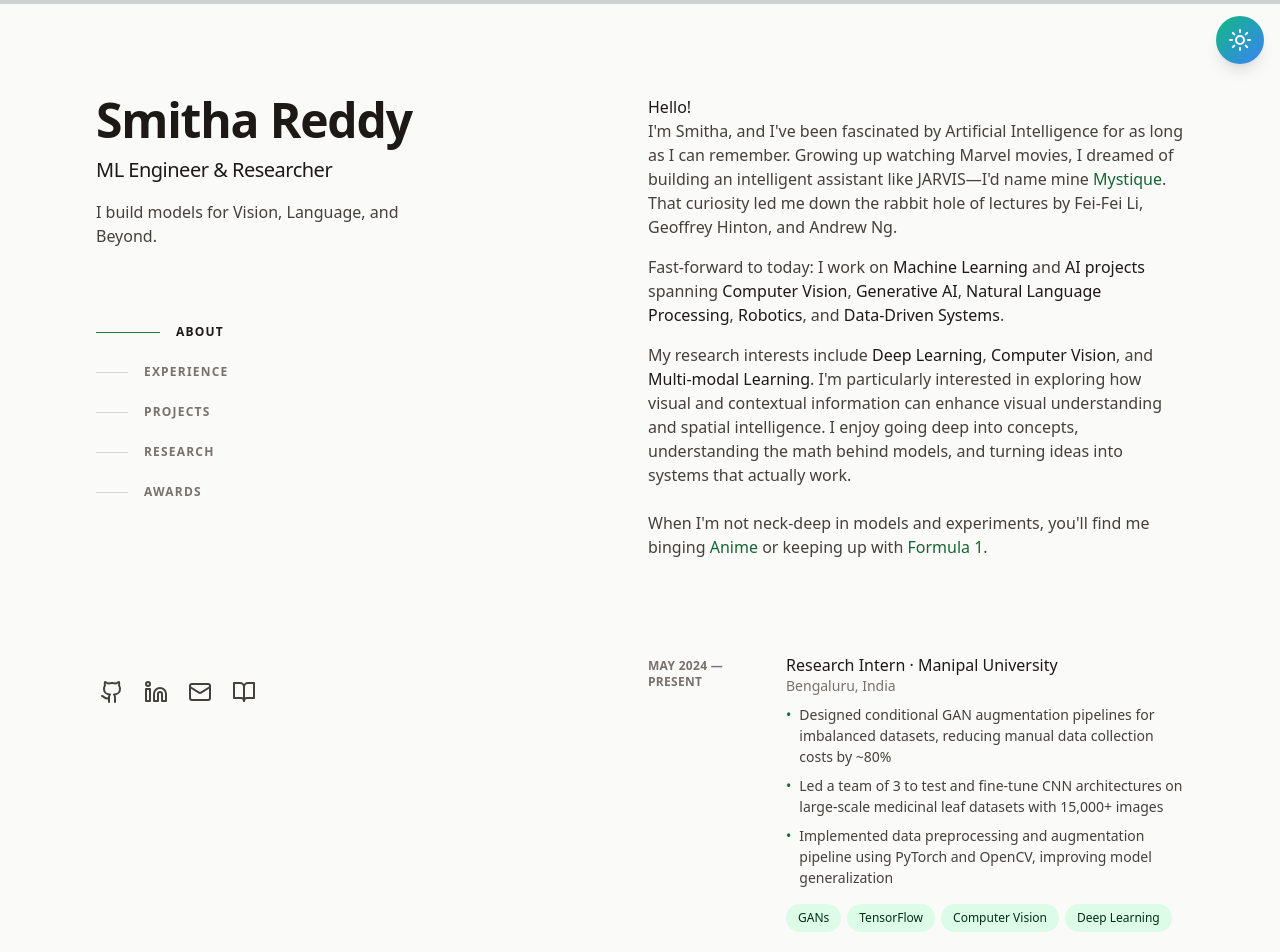
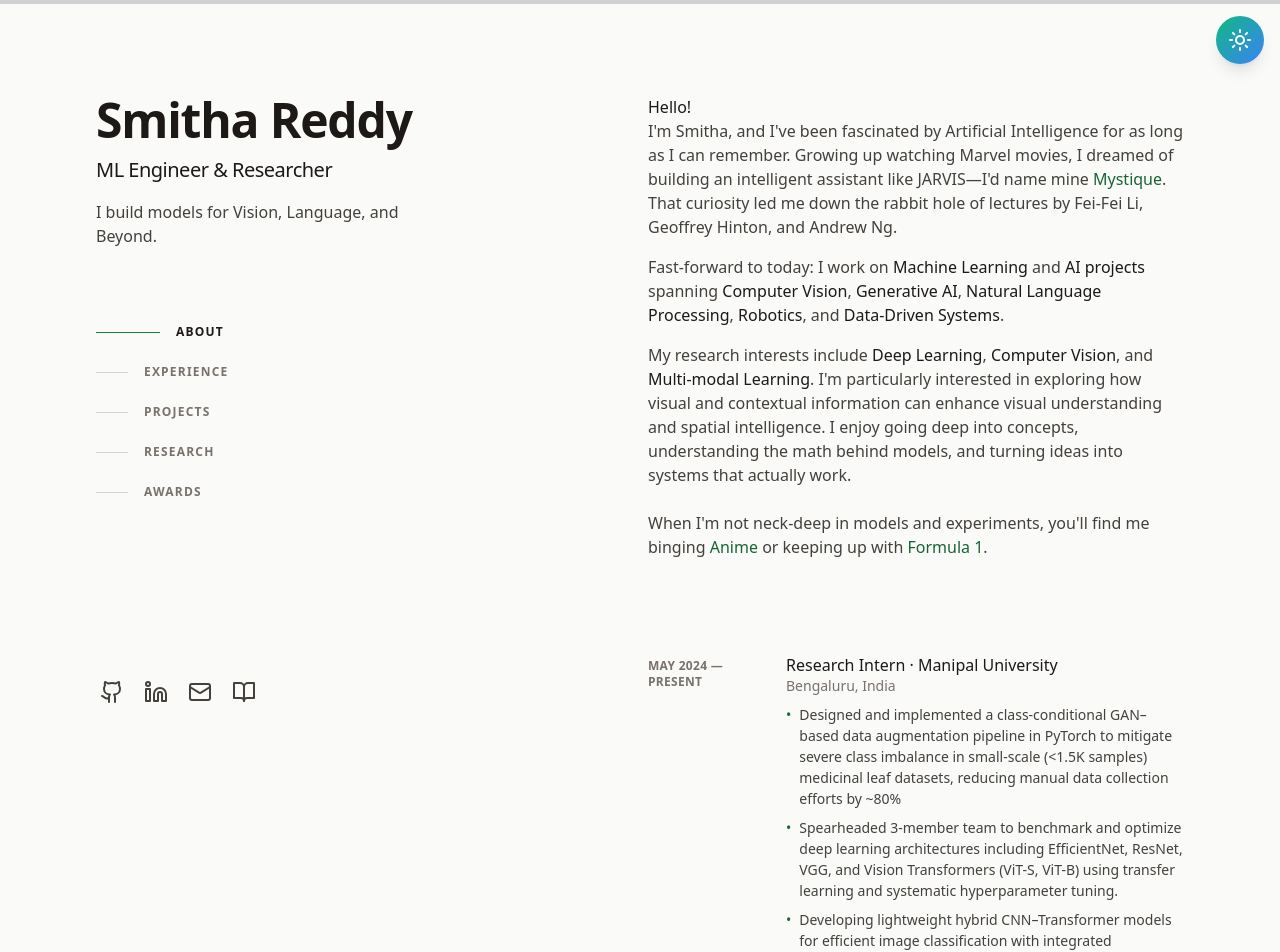
Before and after one commit to Mystique03/personal-portfolio, a React (Vite) app: page / in a window 1280 px wide. Shown: the top 952 px of the page. Built offline with nearby package versions, Linux system fonts and the light colour scheme.

Commit message:
Updated Experience

```diff
--- a/src/data/experiences.js
+++ b/src/data/experiences.js
@@ -6,9 +6,10 @@ export const experiences = [
     company: "Manipal University",
     location: "Bengaluru, India",
     description: [
-      "Designed conditional GAN augmentation pipelines for imbalanced datasets, reducing manual data collection costs by ~80%",
-      "Led a team of 3 to test and fine-tune CNN architectures on large-scale medicinal leaf datasets with 15,000+ images",
-      "Implemented data preprocessing and augmentation pipeline using PyTorch and OpenCV, improving model generalization"
+      "Designed and implemented a class-conditional GAN–based data augmentation pipeline in PyTorch to mitigate severe class imbalance in small-scale (<1.5K samples) medicinal leaf datasets, reducing manual data collection efforts by ~80%",
+      "Spearheaded 3-member team to benchmark and optimize deep learning architectures including EfficientNet, ResNet, VGG, and Vision Transformers (ViT-S, ViT-B) using transfer learning and systematic hyperparameter tuning.",
+      "Developing lightweight hybrid CNN–Transformer models for efficient image classification with integrated explainable AI (XAI) evaluation metrics to enhance model interpretability",
+      "First-author contributor on a journal manuscript currently under peer review"
     ],
     tags: ["GANs", "TensorFlow", "Computer Vision", "Deep Learning"]
   },
```
